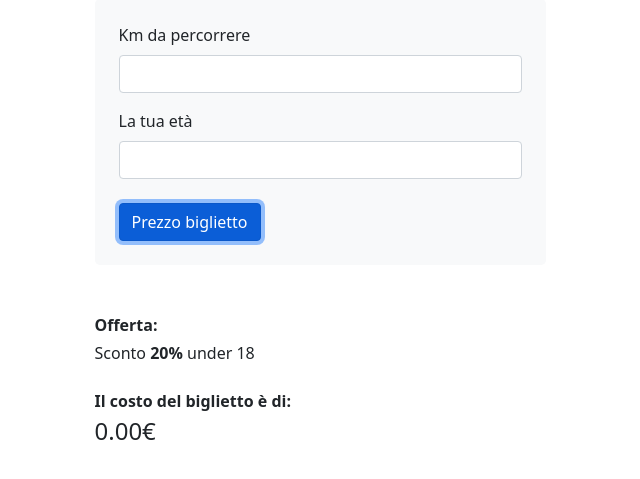
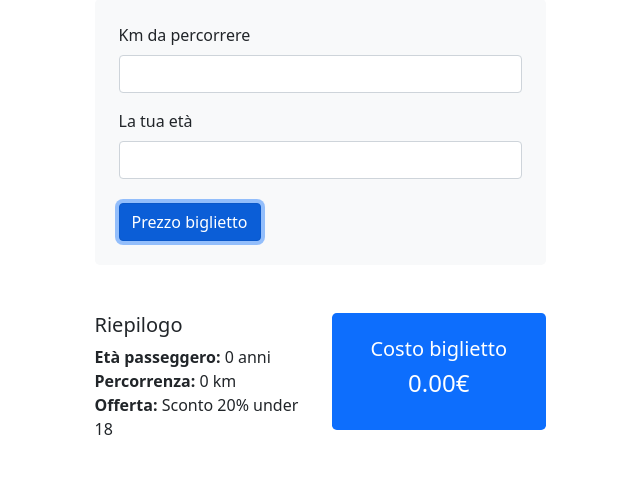
Before and after one commit to marcofinucci/js-biglietto-treno-form, a plain HTML site: page index.html in a window 1280 px wide. Both pictures are taken after a click on the button "Prezzo biglietto". Shown: the part 121-600 px from the top of the page, without its empty margins (320-960 px from the left). Drawn offline with nearby package versions, Linux system fonts and the light colour scheme.

Commit message:
add riepilogo

```diff
--- a/assets/js/script.js
+++ b/assets/js/script.js
@@ -4,6 +4,8 @@ const yourKmEl = document.getElementById("your-km");
 const yourAgeEl = document.getElementById("your-age");
 const submitEl = document.getElementById("submit");
 const discountEl = document.getElementById("discount");
+const ageEl = document.getElementById("age");
+const kmEl = document.getElementById("km");
 const ticketPriceEl = document.getElementById("ticket-price");
 
 const pricePerKm = 0.21;
@@ -29,16 +31,32 @@ submitEl.addEventListener('click', function() {
     const yourKm = yourKmEl.value;
     const yourAge = yourAgeEl.value;
 
+    // Print age
+    if(yourAge == 0) {
+        ageEl.innerHTML = '0 anni';
+    } else if (yourAge == 1) {
+        ageEl.innerHTML = '1 anno';
+    } else {
+        ageEl.innerHTML = yourAge + ' anni';
+    }
+
+    // Print km
+    if(yourKm == 0) {
+        kmEl.innerHTML = '0 km';
+    } else {
+        kmEl.innerHTML = yourKm + ' km';
+    }
+
     // Calculate ticket price
     ticketPrice = yourKm * pricePerKm;
 
-    // Calculate ticket price final
+    // Calculate ticket price final and print discount
     if (yourAge < childAge) {
         ticketPriceFinal = priceDiscounted(ticketPrice, percentageDiscountChild);
-        discountEl.innerHTML = 'Sconto <strong>' + percentageDiscountChild + '%</strong> under ' + childAge;
+        discountEl.innerHTML = 'Sconto ' + percentageDiscountChild + '% under ' + childAge;
     } else if (yourAge > seniorAge) {
         ticketPriceFinal = priceDiscounted(ticketPrice, percentageDiscountSenior);
-        discountEl.innerHTML = 'Sconto <strong>' + percentageDiscountSenior + '%</strong> over ' + seniorAge;
+        discountEl.innerHTML = 'Sconto ' + percentageDiscountSenior + '% over ' + seniorAge;
     } else {
         ticketPriceFinal = ticketPrice;
         discountEl.innerHTML = 'Biglietto standard';
--- a/index.html
+++ b/index.html
@@ -29,13 +29,36 @@
                             <button id="submit" class="btn btn-primary mt-4">Prezzo biglietto</button>
                         </div>
 
-                        <!--Discount -->
-                        <div class="mt-5 fw-bold">Offerta:</div>
-                        <div id="discount" class="mt-1">Biglietto standard</div>
+                        <div class="row mt-5">
+                            <div class="col">
+                                <h2 class="h5">Riepilogo</h2>
+                                <!--Age -->
+                                <div>
+                                    <span class="fw-bold">Età passeggero:</span>
+                                    <span id="age">0 anni</span>
+                                </div>
+                                <!--Km -->
+                                <div>
+                                    <span class="fw-bold">Percorrenza:</span>
+                                    <span id="km">0 km</span>
+                                </div>
+                                <!--Discount -->
+                                <div>
+                                    <span class="fw-bold">Offerta:</span>
+                                    <span id="discount">Biglietto standard</span>
+                                </div>
+                            </div>
+                            <div class="col">
+                                <div class="bg-primary text-white p-4 rounded-3 text-center">
+                                    <!-- Ticket price -->
+                                    <h2 class="h5">Costo biglietto</h2>
+                                    <div id="ticket-price" class="h4 mt-1 fw-normal">0.00€</div>
+                                </div>
+                            </div>
+                        </div>
 
-                        <!-- Ticket price -->
-                        <div class="mt-4 fw-bold">Il costo del biglietto è di:</div>
-                        <div id="ticket-price" class="h4 mt-1 fw-normal">0.00€</div>
+
+
                     </div>
                 </div>
             </div>
```
